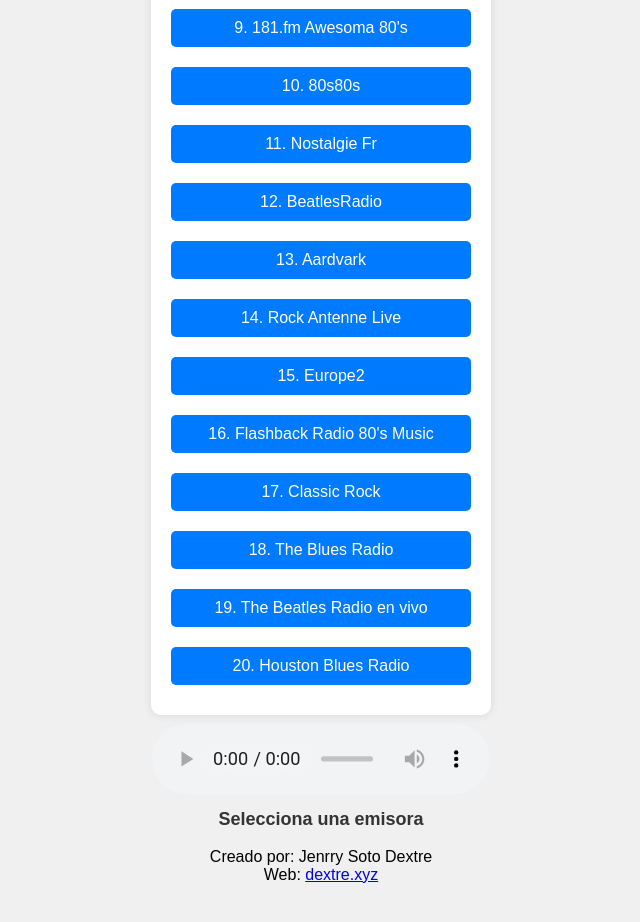
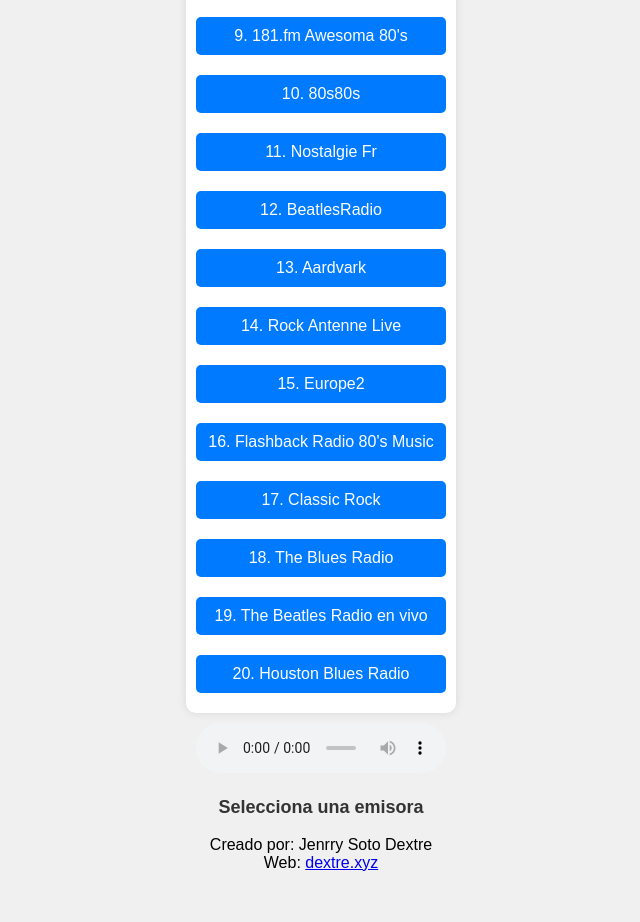
Before and after one commit to jenrrysd/radio-html, a plain HTML site: page index.html in a window 1280 px wide. Shown: the part 680-1602 px from the top of the page, without its empty margins (319-959 px from the left). Drawn offline with Linux system fonts and the light colour scheme.

Commit message:
botones arregaldos

```diff
--- a/index.html
+++ b/index.html
@@ -5,8 +5,15 @@
     <meta charset="UTF-8">
     <meta name="viewport" content="width=device-width, initial-scale=1.0">
     <title>Radios Online - Solo Rock</title>
+
+    <!-- Metaetiquetas Open Graph -->
+    <meta property="og:title" content="Reproductor de Radio Online">
+    <meta property="og:description" content="Disfruta de las mejores emisoras de radio en línea.">
+    <meta property="og:image" content="https://music.dextre.xyz/g17.jpg">
+    <meta property="og:url" content="https://music.dextre.xyz">
+
     <!-- favicon-->
-    <link rel="icon" type="image/x-icon" href="g9.png">
+    <link rel="icon" type="image/png" href="g4.png">
     <style>
         body {
             font-family: Arial, sans-serif;
@@ -24,26 +31,26 @@
             display: block;
             text-align: center;
             background-color: #fff;
-            padding: 20px;
+            padding: 10px;
             border-radius: 10px;
             box-shadow: 0 0 10px rgba(0, 0, 0, 0.1);
             margin: 0 auto;
             /* Centra el contenedor */
-            width: 300px;
+            width: 250px;
             /* Ancho del contenedor (ajusta según necesidad) */
         }
 
         .radio-list button {
             /*display: block; */
             margin: 10px 0;
-            padding: 10px 20px;
+            padding: 10px 10px;
             font-size: 16px;
             cursor: pointer;
             border: none;
             background-color: #007bff;
             color: #fff;
             border-radius: 5px;
-            width: 300px;
+            width: 250px;
             text-align: center;
             transition: background-color 0.3s ease;
             /* Transición suave */
@@ -59,15 +66,17 @@
         }
 
         audio {
-            margin: 10px;
-            max-width: 260px;
+            margin: 10px 0;
+            text-align: center;
+            /* max-width: 250px; */
+            width: 250px;
             /*max-width: 300px; */
-            height: 60px;
+            height: 50px;
 
         }
 
         .audio-container {
-            transform: scale(1.3);
+            transform: scale(1);
             /* Escala el reproductor 1.5 veces su tamaño */
         }
 
```
Also changed, not shown: g17.jpg (added), g4.png (added), g9.png (deleted).
